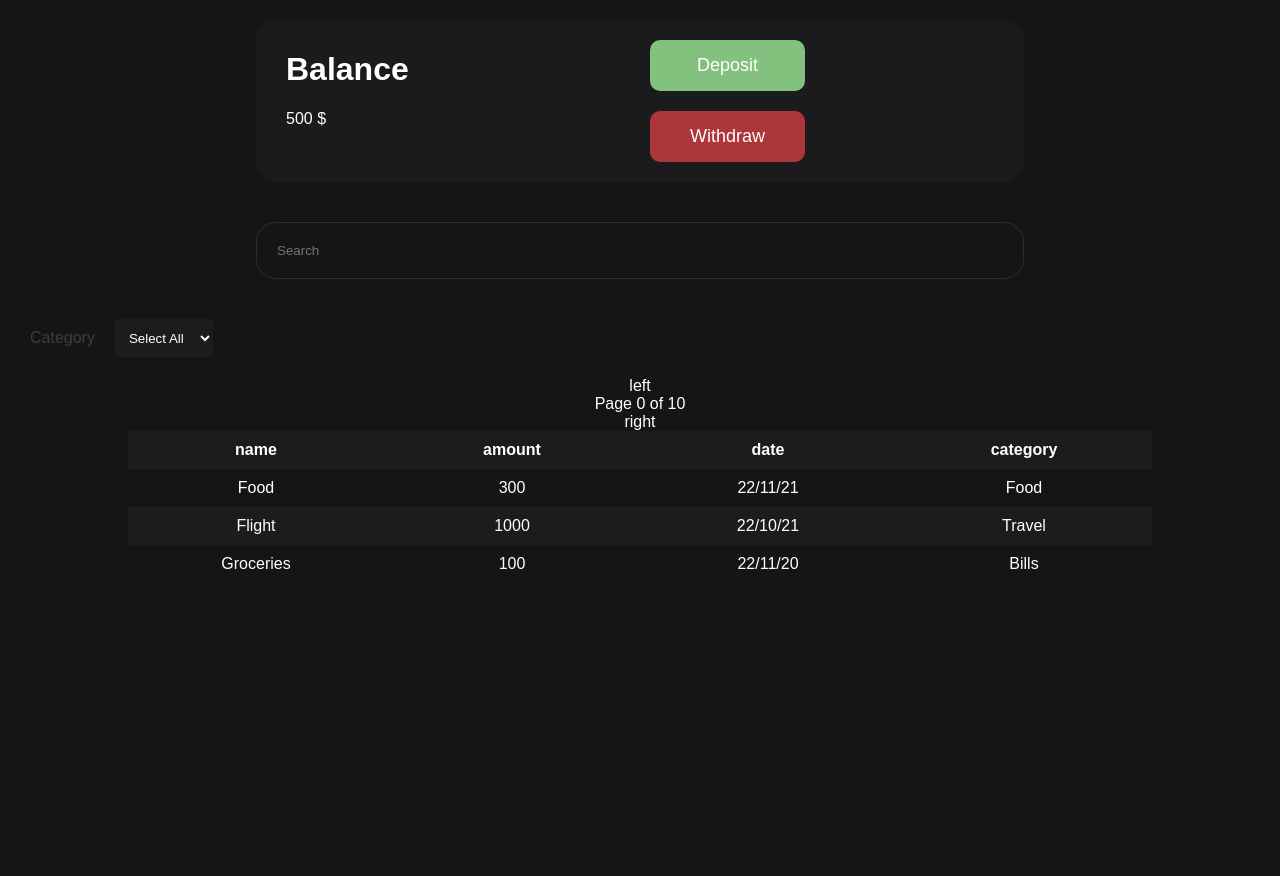
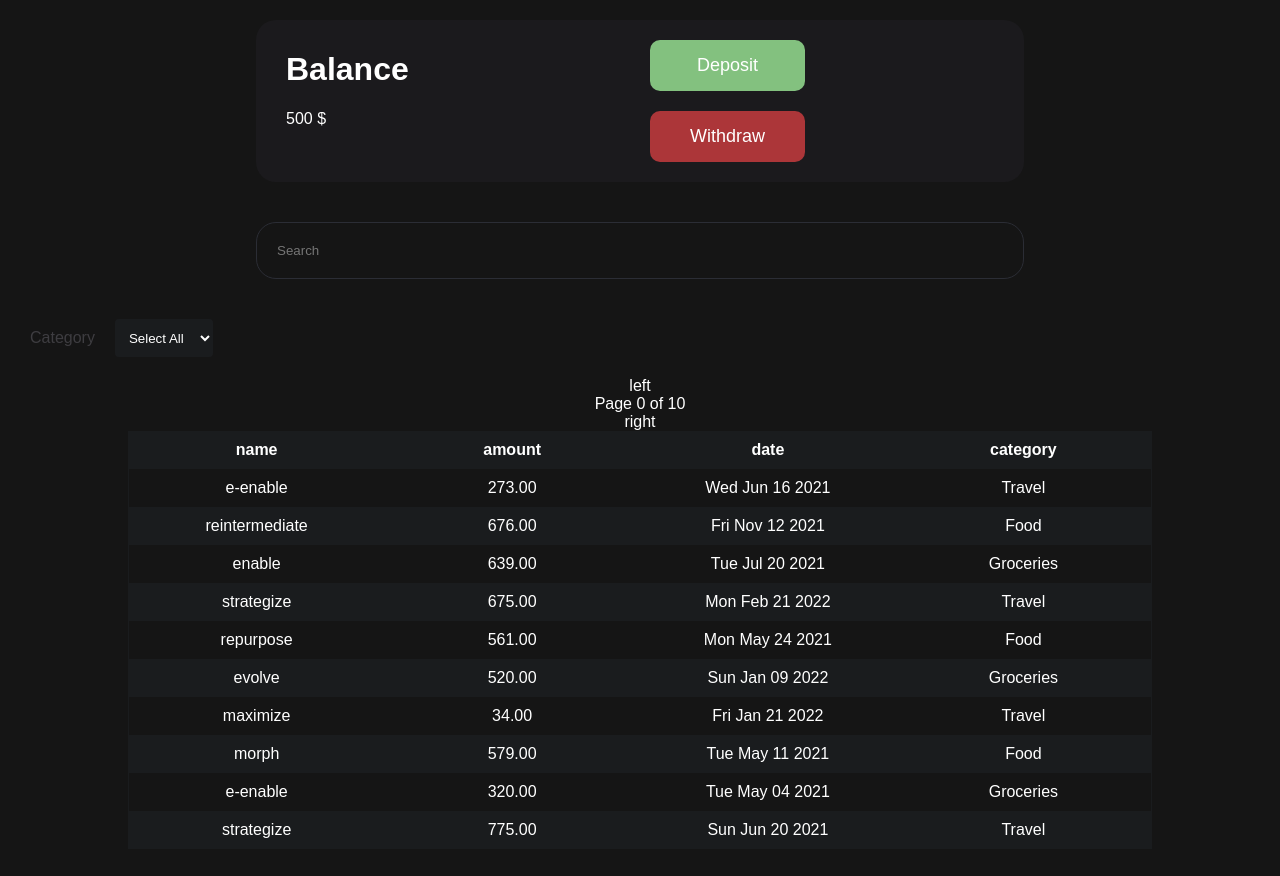
Before and after one commit to judygab/wallet-app, a React (Create React App) app: page / in a window 1280 px wide. Shown: the top 876 px of the page. Built offline with nearby package versions, Linux system fonts and the light colour scheme.

Commit message:
added fake data

```diff
--- a/src/App.js
+++ b/src/App.js
@@ -1,10 +1,11 @@
 import "./styles.css";
 import Transactions from "./Transactions";
 import BalanceReview from "./BalanceReview";
-import { useState } from "react";
+import { useEffect, useState } from "react";
 import data from "./data.json";
 import Filter from "./Filter";
 import Pagination from "./Pagination";
+import { faker } from '@faker-js/faker';
 
 export default function App() {
   const [searchText, setSearchText] = useState("");
@@ -12,6 +13,25 @@ export default function App() {
   const [sortBy, setSortBy] = useState("");
   const [page, setPage] = useState(0);
   const [total, setTotal] = useState(10);
+  const [transactions, setTransactions] = useState([]);
+
+  useEffect(() => {
+    generateTransactions();
+  }, [])
+
+  const generateTransactions = () => {
+    let fakeTransactions = [];
+    for (let i = 0; i < 10; i++) {
+      let fakeTransaction = {
+        name: faker.company.bsBuzz(),
+        amount: faker.commerce.price(),
+        date: faker.date.past().toDateString(),
+        category: data.categories[Math.abs(i % data.categories.length)]
+      };
+      fakeTransactions.push(fakeTransaction);
+    }
+    setTransactions(fakeTransactions);
+  }
 
   const onHandleChange = (filter, e) => {
     setFilters({...filters, [filter] : e.target.value});
@@ -39,7 +59,7 @@ export default function App() {
       <Filter title="Category" value="category" options={data.categories} onHandleChange={onHandleChange}/>
       <Pagination page={page} total={total} onPageUpdate={onPageUpdate} />
       <Transactions
-        data={sortBy === "" ? data : data.sort((a, b) => a[sortBy] - b[sortBy])}
+        transactions={sortBy === "" ? transactions : transactions.sort((a, b) => a[sortBy] - b[sortBy])}
         onSortByUpdate={onSortByUpdate}
         filters={filters}
       />
--- a/src/Transactions.js
+++ b/src/Transactions.js
@@ -1,7 +1,6 @@
 const COLUMNS = ["name", "amount", "date", "category"];
 
-const Transactions = ({ data, onSortByUpdate, filters }) => {
-  let transactions = data.transactions;
+const Transactions = ({ transactions, onSortByUpdate, filters }) => {
 
   // if filters are set, filter out the data
   if (Object.keys(filters).length > 0) {
@@ -30,7 +29,7 @@ const Transactions = ({ data, onSortByUpdate, filters }) => {
           </tr>
         </thead>
         <tbody>
-          {transactions.map((transaction) => {
+          {transactions && transactions.length > 0 && transactions.map((transaction) => {
             return (
               <tr>
                 <td width="20%">{transaction.name}</td>
--- a/src/styles.css
+++ b/src/styles.css
@@ -106,6 +106,8 @@ table {
   border-collapse: collapse;
   border-spacing: 0;
   width: 100%;
+  border-left: 1px solid #1a1c1e;
+  border-right: 1px solid #1a1c1e;
 }
 
 td {
```
